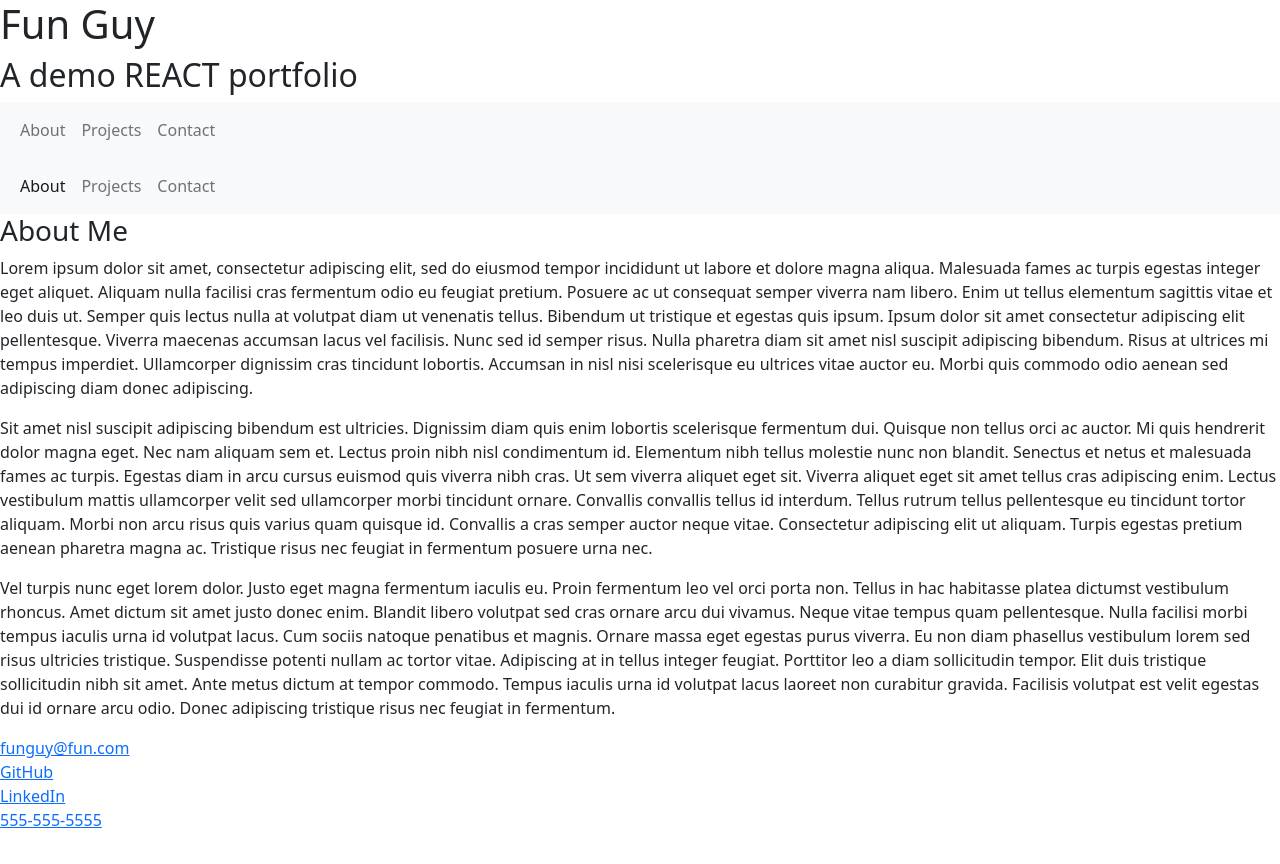
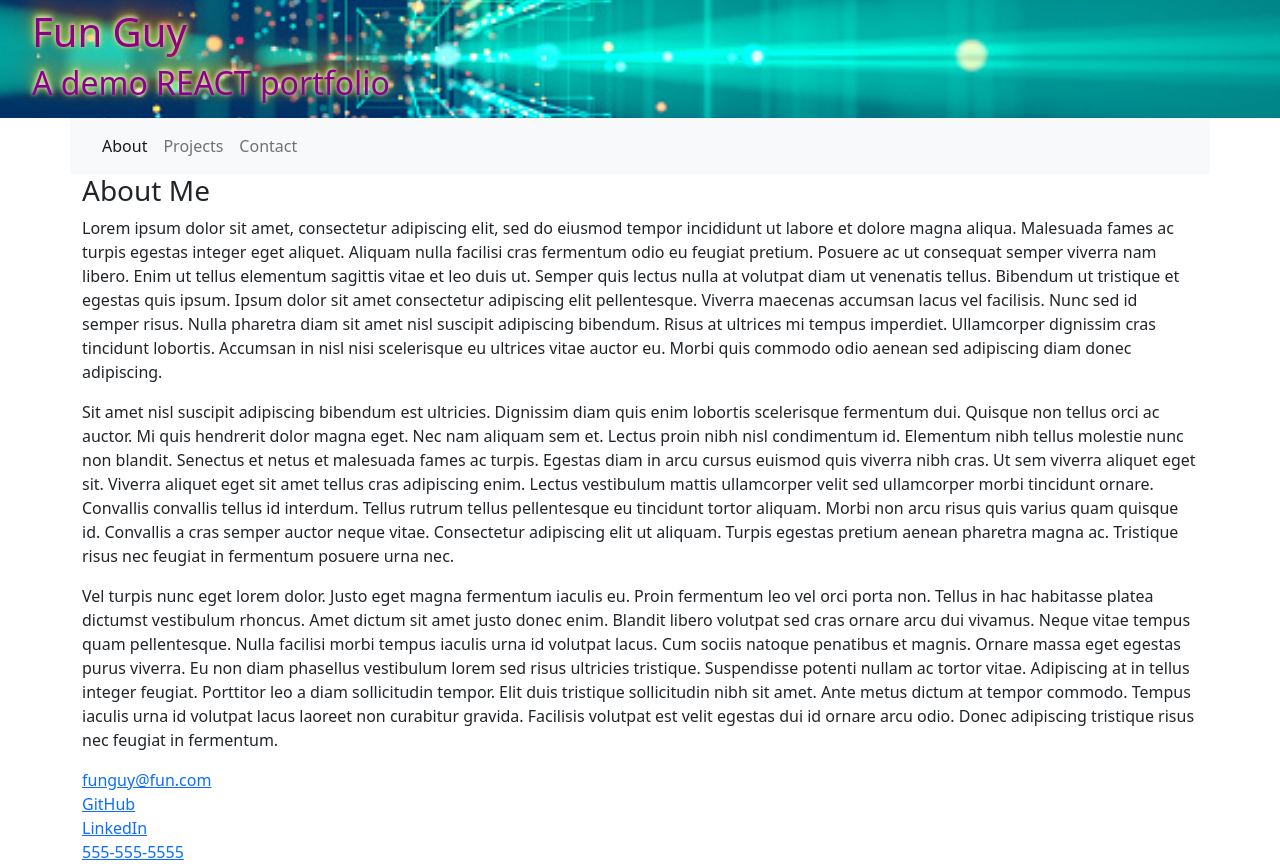
Before and after one commit to bigzeus2005/react-portfolio, a React (Create React App) app: page / in a window 1280 px wide. Before the commit the page ends 832 px from the top, so only its background shows below. Built offline with nearby package versions, Linux system fonts and the light colour scheme.

Commit message:
updated syling and form

```diff
--- a/package.json
+++ b/package.json
@@ -6,8 +6,9 @@
     "@testing-library/jest-dom": "^5.16.1",
     "@testing-library/react": "^12.1.2",
     "@testing-library/user-event": "^13.5.0",
+    "bootstrap": "^5.1.3",
     "react": "^17.0.2",
-    "bootstrap": "^5.1.3",
+    "react-bootstrap": "^2.1.2",
     "react-dom": "^17.0.2",
     "react-scripts": "5.0.0",
     "web-vitals": "^2.1.4"
--- a/src/components/About/index.js
+++ b/src/components/About/index.js
@@ -2,7 +2,7 @@ import React from 'react';
 
 function About() {
   return (
-    <div>
+    <div className='container'>
       <div>
         <h3>About Me</h3>
       </div>
--- a/src/components/Contact/index.js
+++ b/src/components/Contact/index.js
@@ -0,0 +1,30 @@
+import React from 'react';
+import { Form, Button } from 'react-bootstrap';
+
+function Contact() {
+  return (
+    <div className='container'>
+      <Form>
+        <Form.Group className="mb-3">
+          <Form.Label>Name</Form.Label>
+          <Form.Control type="text" placeholder="Enter name" />
+        </Form.Group>
+
+        <Form.Group className="mb-3">
+          <Form.Label>Email address</Form.Label>
+          <Form.Control type="email" placeholder="Enter email" />
+        </Form.Group>
+
+        <Form.Group className="mb-3">
+          <Form.Label>Message</Form.Label>
+          <Form.Control type="text" placeholder="Message here ..." />
+        </Form.Group>
+        <Button variant="primary" type="submit">
+          Submit
+        </Button>
+      </Form>
+    </div>
+  )
+};
+
+export default Contact;
--- a/src/components/Footer/index.js
+++ b/src/components/Footer/index.js
@@ -2,7 +2,7 @@ import React from 'react';
 
 function Footer() {
   return (
-    <div>
+    <div className='container'>
       <footer>
         <div>
           <a href='mailto:funguy@fun.com'>
--- /dev/null
+++ b/src/components/Header/assets/css/style.css
@@ -0,0 +1,10 @@
+#banner {
+  background-image: url(../images/banner.jpg);
+  background-size: cover;
+  background-position: center;
+}
+
+header {
+  color: darkmagenta;
+  text-shadow: 0 -1px 4px #FFF, 0 -2px 10px #ff0, 0 -10px 20px #ff8000, 0 -18px 40px #F00, 2px 2px 2px rgba(255,255,0,0), 2px 2px 2px rgba(255,255,0,0.04);
+}
--- a/src/components/Header/index.js
+++ b/src/components/Header/index.js
@@ -1,12 +1,11 @@
 import React from 'react';
-import Navigation from '../Navigation';
+import './assets/css/style.css'
 
 function Header() {
   return (
-    <header>
-      <h1>Fun Guy</h1>
-      <h2>A demo REACT portfolio</h2>
-      <Navigation />
+    <header className='m-0 p-2' id='banner'>
+      <h1 className='ps-4'>Fun Guy</h1>
+      <h2 className='ps-4'>A demo REACT portfolio</h2>
     </header>
   );
 };
--- a/src/components/Navigation/index.js
+++ b/src/components/Navigation/index.js
@@ -3,7 +3,7 @@ import React from 'react';
 
 function Navigation({ currentPage, handlePageChange }) {
   return (
-    <nav class="navbar navbar-expand-lg navbar-light bg-light">
+    <nav class="container navbar navbar-expand-lg navbar-light bg-light">
       <div class="container-fluid">
         <div class="collapse navbar-collapse" id="navbarNav">
           <ul class="navbar-nav">
--- a/src/components/Projects/index.js
+++ b/src/components/Projects/index.js
@@ -1,35 +1,41 @@
 import React from 'react';
+import image1 from './assets/images/project1.jpg'
+import image2 from './assets/images/project2.jpg'
+import image3 from './assets/images/project3.jpg'
+import image4 from './assets/images/project4.jpg'
+import image5 from './assets/images/project5.jpg'
+import image6 from './assets/images/project6.jpg'
 
 function Projects() {
   return (
-    <div>
+    <div className='container'>
       <div>
         <h3>My Projects</h3>
       </div>
       <div>
         <div>
           <h2>Project 1</h2>
-          <img src='/assets/images/project1.jpg' alt='project1'></img>
+          <img src={image1} alt='project1'></img>
         </div>
         <div>
           <h2>Project 2</h2>
-          <img src='/assets/images/project2.jpg' alt='project2'></img>
+          <img src={image2} alt='project2'></img>
         </div>
         <div>
           <h2>Project 3</h2>
-          <img src='/assets/images/project3.jpg' alt='project3'></img>
+          <img src={image3} alt='project3'></img>
         </div>
         <div>
           <h2>Project 4</h2>
-          <img src='/assets/images/project4.jpg' alt='project4'></img>
+          <img src={image4} alt='project4'></img>
         </div>
         <div>
           <h2>Project 5</h2>
-          <img src='/assets/images/project5.jpg' alt='project5'></img>
+          <img src={image5} alt='project5'></img>
         </div>
         <div>
           <h2>Project 6</h2>
-          <img src='/assets/images/project6.jpg' alt='project6'></img>
+          <img src={image6} alt='project6'></img>
         </div>
       </div>
     </div>
--- /dev/null
+++ b/src/index.css
@@ -0,0 +1,13 @@
+body {
+  margin: 0;
+  font-family: -apple-system, BlinkMacSystemFont, 'Segoe UI', 'Roboto', 'Oxygen',
+    'Ubuntu', 'Cantarell', 'Fira Sans', 'Droid Sans', 'Helvetica Neue',
+    sans-serif;
+  -webkit-font-smoothing: antialiased;
+  -moz-osx-font-smoothing: grayscale;
+}
+
+code {
+  font-family: source-code-pro, Menlo, Monaco, Consolas, 'Courier New',
+    monospace;
+}
```
Also changed, not shown: src/components/Header/assets/images/banner.jpg (added), 1 other file (tests, documents, lock files or other folders).
